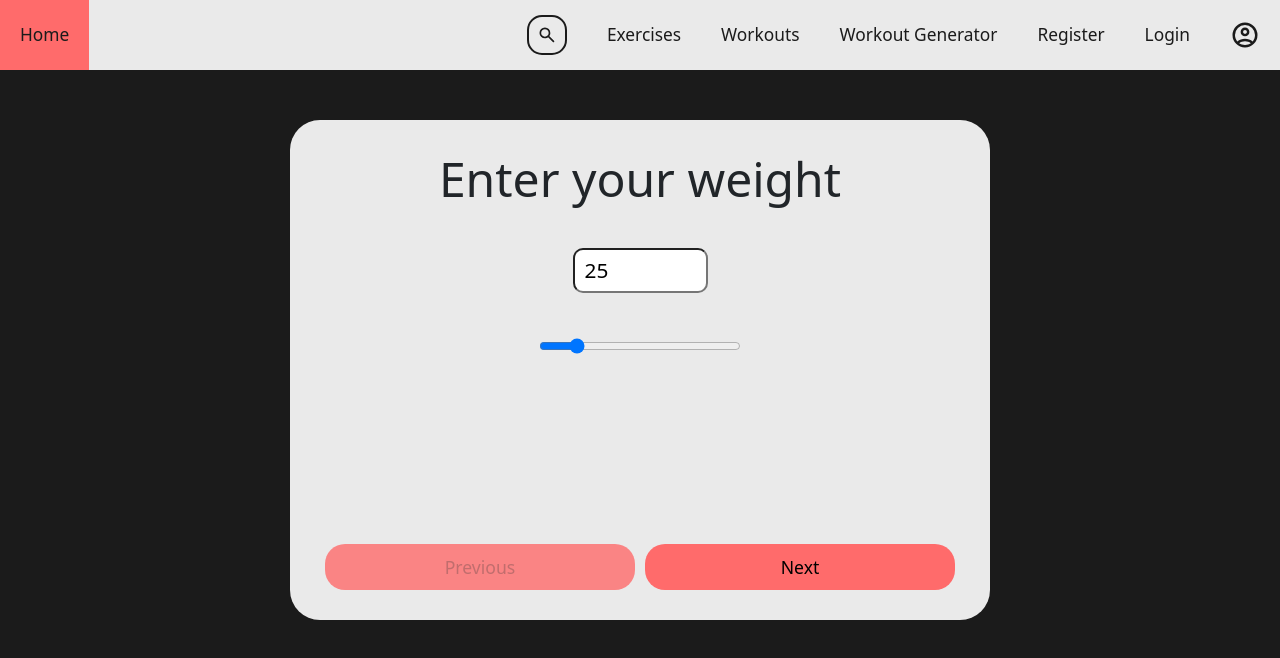
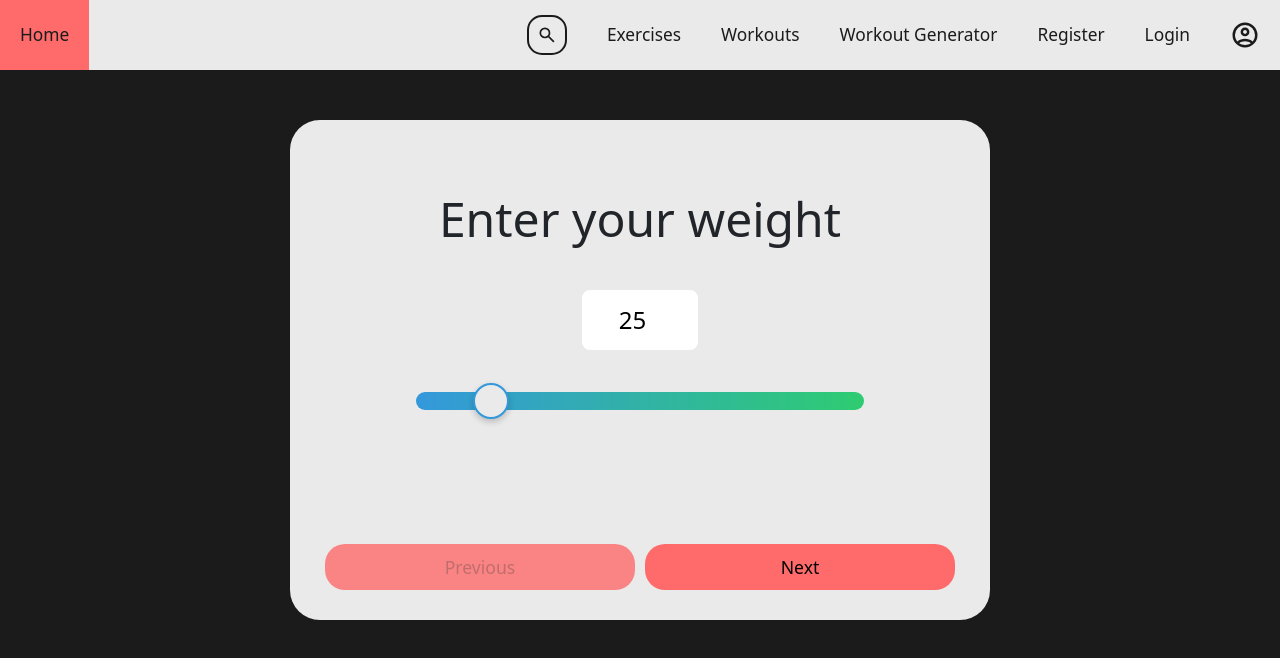
Before and after one commit to FitnessWebas/fitnessweb-ui, a React (Vite) app: page /Workouts/Generator in a window 1280 px wide. Shown: the top 658 px of the page. Built offline with nearby package versions, Linux system fonts and the light colour scheme.

Commit message:
refractor: improved slider and other minor design changes

```diff
--- a/src/components/GeneratorForm.tsx/GeneratorForm.module.css
+++ b/src/components/GeneratorForm.tsx/GeneratorForm.module.css
@@ -19,6 +19,7 @@ button:disabled {
     align-self: center;
     max-width: 100%;
     font-size: 3rem;
+    margin-top: 40px;
     text-align: center;
   }
 .setup {
@@ -35,9 +36,20 @@ button:disabled {
   }
   .setup_weight{
     height: 100%;
+    width: 100%;
     display: flex;
     align-items: center;
     flex-direction: column;
+  }
+  .setup_weight input[type="number"] {
+    padding: 0.75rem 1rem;
+    font-size: 1.5rem;
+    outline: none;
+    border: 2px solid var(--light-1);
+    border-radius: 10px;
+    width: 120px;
+    text-align: center;
+    transition: border-color 0.2s ease, box-shadow 0.2s ease;
   }
   .setup_weight > *{
     margin-bottom: 40px;
@@ -55,7 +67,59 @@ button:disabled {
     justify-content: center;
   }
   .setup_weight .slider_container input{
-    width: 50%;
+    width: 70%;
+  }
+
+  .slider_container {
+    width: 100%;
+    display: flex;
+    flex-direction: column;
+    align-items: center;
+    justify-content: center;
+  }
+  .slider_labels {
+    width: 80%;
+    display: flex;
+    justify-content: space-between;
+    color: #666;
+    font-size: 1rem;
+  }
+
+  .min_weight, .max_weight {
+    position: relative;
+    top: -5px;
+  }
+
+  .slider {
+    display: flex;
+    height: 18px;
+    -webkit-appearance: none;
+    appearance: none;
+    background: linear-gradient(to right, #3498db, #2ecc71);
+    border-radius: 10px;
+    outline: none;
+  }
+
+  .slider::-webkit-slider-thumb {
+    -webkit-appearance: none;
+    appearance: none;
+    width: 36px;
+    height: 36px;
+    border-radius: 50%;
+    background: var(--light-1);
+    border: 2px solid #3498db;
+    cursor: pointer;
+    box-shadow: 0 3px 6px rgba(0, 0, 0, 0.2);
+  }
+
+  .slider::-moz-range-thumb {
+    width: 30px;
+    height: 30px;
+    border-radius: 50%;
+    background: white;
+    border: 2px solid #3498db;
+    cursor: pointer;
+    box-shadow: 0 3px 6px rgba(0, 0, 0, 0.2);
   }
   .setup_goals,   .setup_level{
     display: flex;
@@ -91,6 +155,11 @@ button:disabled {
   }
   .setup_goals h1{
     margin-bottom: 30px;
+  }
+  .setup_equipment button, .setup_workout button{
+    padding-top: 20px;
+    padding-bottom: 20px;
+    margin-bottom: 10px;
   }
   .setup_buttons{
     display: flex;
@@ -142,4 +211,8 @@ button:disabled {
     .setup_equipment button, .setup_workout button{
       width: 40%;
     }
+    .setup
+    {
+      height: 600px;
+    }
   }
--- a/src/components/GeneratorForm.tsx/GeneratorForm.tsx
+++ b/src/components/GeneratorForm.tsx/GeneratorForm.tsx
@@ -165,11 +165,12 @@ export default function GeneratorForm() {
               value={weight !== null ? weight.toString() : ""}
               onChange={handleWeightChange}
               onKeyPress={handleKeyPress}
+              className={styles.input_weight_box}
             />
             <div className={styles.slider_container}>
               <input
                 type="range"
-                className="slider"
+                className={styles.slider}
                 min={1}
                 max={200}
                 value={weight !== null ? weight.toString() : ""}
```
